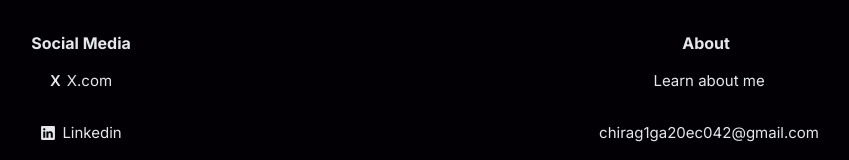
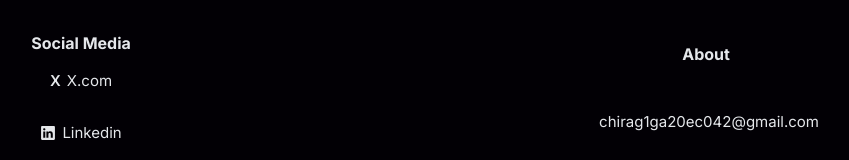
Before and after one commit to chiraggowda92187/Portfolio, a Next.js app in the folder frontend/: page / in a window 1280 px wide. Shown: the part 1967-2127 px from the top of the page, without its empty margins (240-1089 px from the left). Built offline with nearby package versions, Linux system fonts and the light colour scheme; no server answers; a web font is replaced by a local one.

Commit message:
Update Footer.tsx

```diff
--- a/frontend/components/main/Footer.tsx
+++ b/frontend/components/main/Footer.tsx
@@ -36,7 +36,9 @@ import { RxDiscordLogo, RxGithubLogo, RxInstagramLogo, RxLinkedinLogo, RxTwitter
                 <span className="text-[15px] ml-[6px]">Buy me Coffee</span>
               </p> */}
               <p className="flex flex-row items-center my-[15px] cursor-pointer ">
-                <span className="text-[15px] ml-[6px]">Learn about me</span>
+                <span className="text-[15px] ml-[6px]">
+{/*                  Learn about me */}
+                </span>
               </p>
               <p className="flex flex-row items-center my-[15px] cursor-pointer z-[25]">
                 <span className="text-[15px] ml-[6px]">
```
